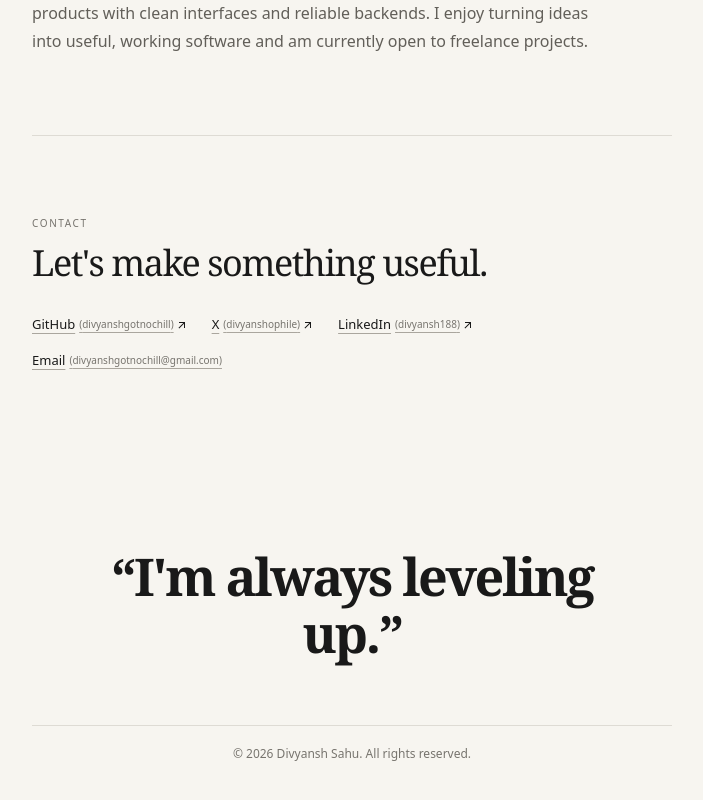
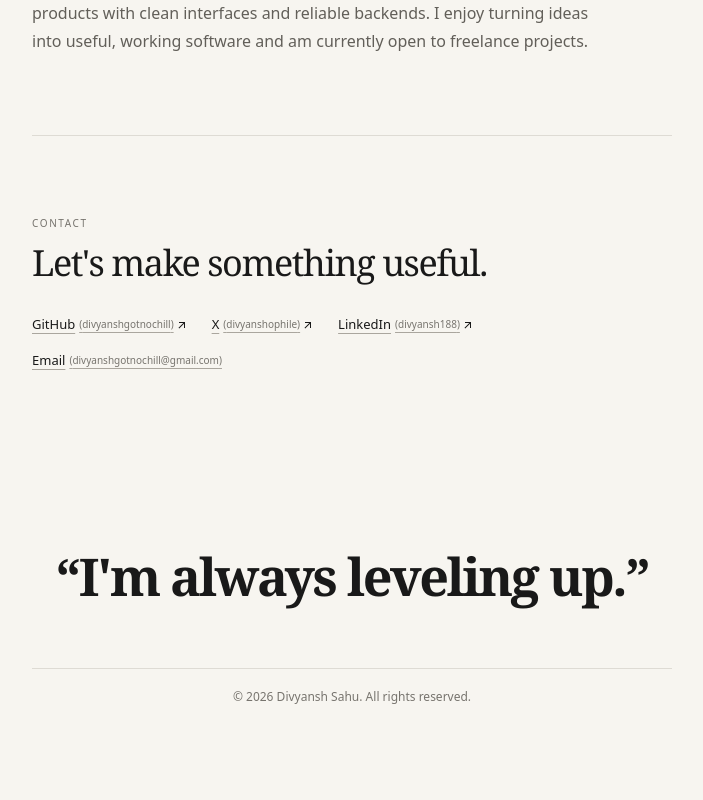
Before and after one commit to divyanshgotnochill/portfolio_1.0, a React (Vite) app: page / in a window 1280 px wide. Shown: the part 1049-1849 px from the top of the page, without its empty margins (288-991 px from the left). After the commit the page ends 1794 px from the top, so only its background shows below. Built offline with nearby package versions, Linux system fonts and the light colour scheme.

Commit message:
fixed text wrap of quote

```diff
--- a/src/components/Footer.tsx
+++ b/src/components/Footer.tsx
@@ -3,7 +3,7 @@ function Footer() {
 
   return (
     <footer className="pt-16 pb-8 sm:pt-24 sm:pb-10">
-      <p className="mx-auto max-w-135 text-center font-editorial text-[clamp(2rem,7vw,3.25rem)] font-bold leading-[1.1] tracking-[-0.045em] text-ink">
+      <p className="mx-auto max-w-170 text-center font-editorial text-[clamp(2rem,7vw,3.25rem)] font-bold leading-[1.1] tracking-[-0.045em] text-ink">
         “I&apos;m always <span>leveling up</span>.”
       </p>
 
```
